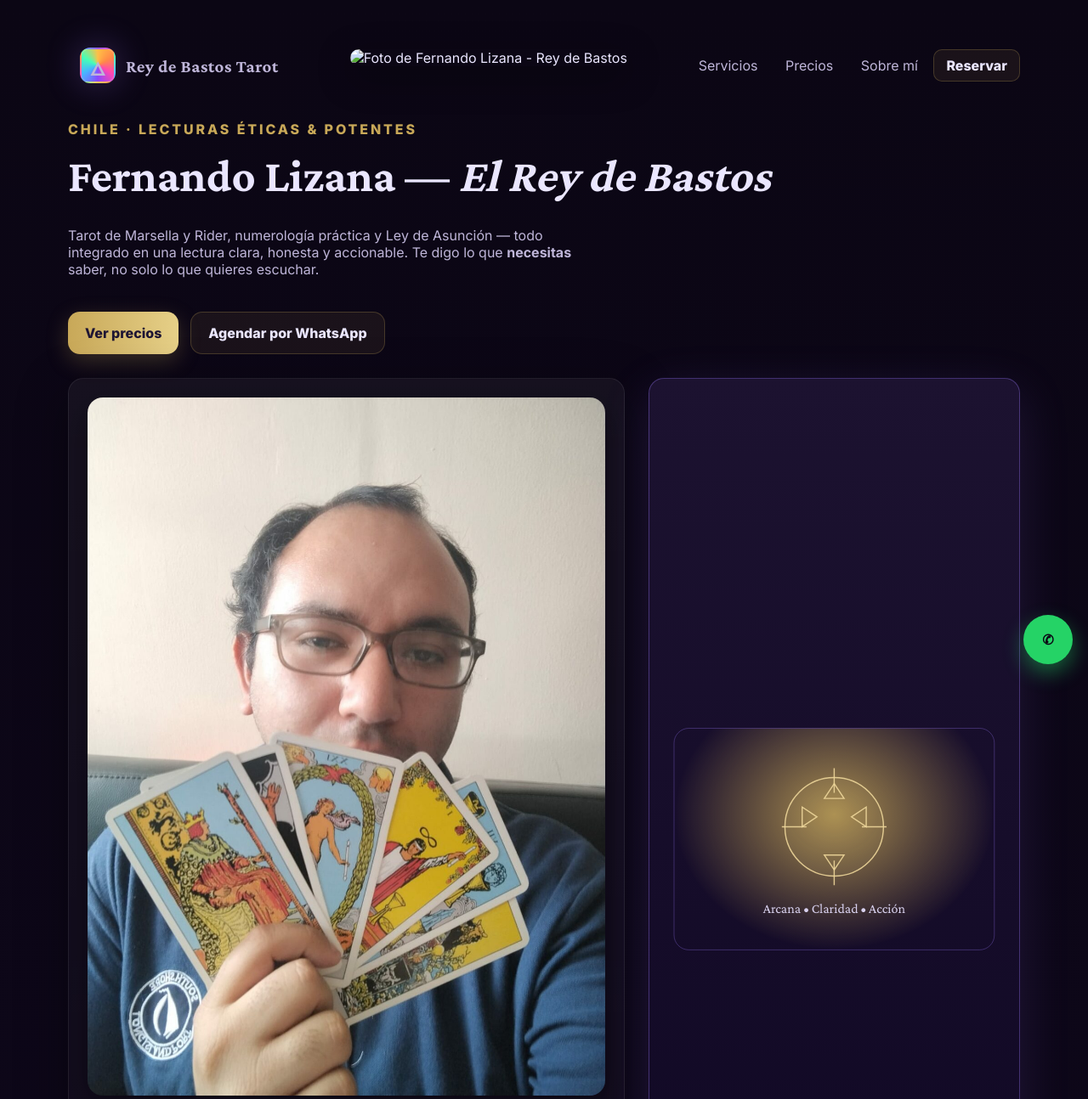
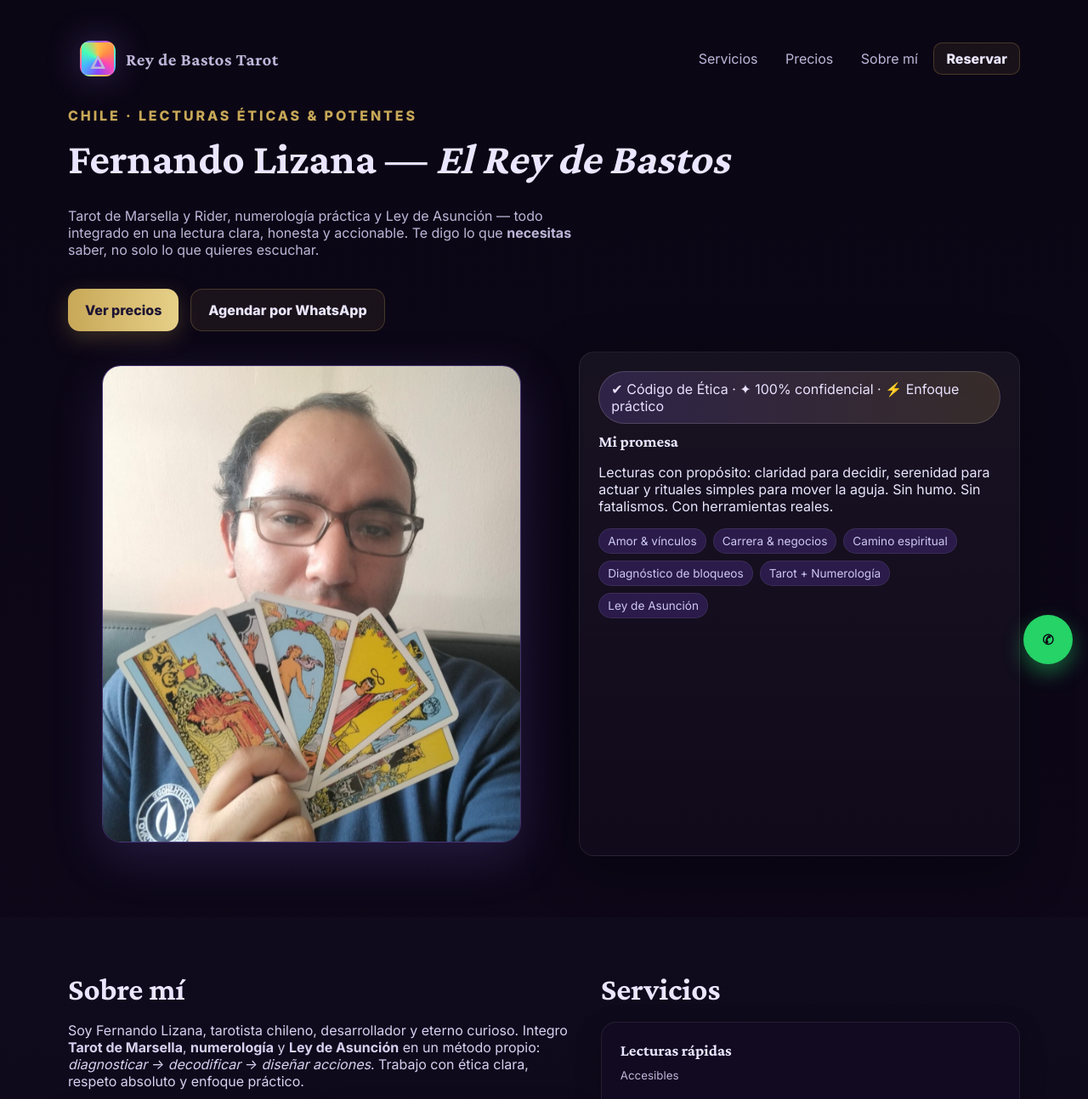
Before and after one commit to FernandoLizana/pagina_landinpage, a plain HTML site: page index.html in a window 1280 px wide. Shown: the top 1294 px of the page at 85% size. Drawn offline with nearby package versions, Linux system fonts and the light colour scheme.

Commit message:
Update index.html

```diff
--- a/index.html
+++ b/index.html
@@ -18,36 +18,44 @@
     *{box-sizing:border-box}
     html,body{margin:0;background:radial-gradient(1200px 800px at 15% -10%,#241445 0%,transparent 60%),radial-gradient(1200px 800px at 85% -10%,#1e0f3b 0%,transparent 60%),linear-gradient(180deg,var(--bg),var(--bg2));color:var(--ink);font-family:Inter,system-ui,-apple-system,Segoe UI,Roboto,"Helvetica Neue",Arial,sans-serif}
     a{color:inherit;text-decoration:none}
-    .container{width:min(1120px,90vw);margin-inline:auto}
+    .container{width:min(1120px,92vw);margin-inline:auto}
     .grid{display:grid;gap:24px}
     .btn{display:inline-flex;align-items:center;gap:.6rem;padding:14px 20px;border-radius:14px;background:linear-gradient(90deg,var(--acc),#e6d088);color:#1e1533;font-weight:800;box-shadow:0 8px 26px rgba(200,168,88,.25);transition:.2s transform,.2s box-shadow}
     .btn:hover{transform:translateY(-2px);box-shadow:0 12px 36px rgba(200,168,88,.32)}
     .btn.ghost{background:rgba(200,168,88,.08);color:var(--ink);border:1px solid rgba(200,168,88,.25);box-shadow:none}
-    header.hero{position:relative;isolation:isolate;padding:48px 0 96px;overflow:hidden}
+    header.hero{position:relative;isolation:isolate;padding:40px 0 72px;overflow:hidden}
     .hero::before,.hero::after{content:"";position:absolute;inset:-20% -10%;background:radial-gradient(1200px 600px at 50% -10%,rgba(157,123,255,.17),transparent 60%);filter:blur(10px);z-index:-1}
-    nav.top{display:flex;align-items:center;justify-content:space-between;gap:10px;margin-bottom:36px}
+    nav.top{display:flex;align-items:center;justify-content:space-between;gap:10px;margin-bottom:28px}
     .brand{display:flex;align-items:center;gap:12px;font-weight:800;letter-spacing:.5px}
     .brand .logo{height:42px;width:42px;border-radius:12px;display:grid;place-items:center;background:conic-gradient(from 0deg at 50% 50%,#ffbf47,#ff8a47,#ff47b2,#8a47ff,#47b5ff,#47ffb6,#ffbf47);box-shadow:var(--glow);border:2px solid rgba(255,255,255,.12)}
     .brand span{font-family:"Crimson Pro",serif;font-size:1.3rem}
     .top a{padding:8px 14px;border-radius:10px;color:var(--mut)}
     .top a:hover{background:rgba(255,255,255,.06);color:var(--ink)}
 
-    .hero .hgroup{display:grid;gap:16px}
+    .hero .hgroup{display:grid;gap:14px}
     .eyebrow{color:var(--acc);letter-spacing:.18em;font-weight:800;text-transform:uppercase}
-    h1{font-size:clamp(2rem,5vw,3.4rem);line-height:1.05;margin:0;font-family:"Crimson Pro",serif;font-weight:700}
+    h1{font-size:clamp(2rem,5vw,3.2rem);line-height:1.05;margin:0;font-family:"Crimson Pro",serif;font-weight:700}
     .subtitle{color:var(--mut);max-width:60ch}
-    .cta{display:flex;gap:14px;flex-wrap:wrap;margin-top:8px}
-    .hero-card{margin-top:28px;display:grid;grid-template-columns:1.2fr .8fr;gap:28px}
+    .cta{display:flex;gap:14px;flex-wrap:wrap;margin-top:6px}
 
-    .profile{background:linear-gradient(180deg,rgba(255,255,255,.05),rgba(255,255,255,.02));border:1px solid rgba(255,255,255,.08);border-radius:var(--br);padding:22px 22px 8px;backdrop-filter:blur(2px);box-shadow:0 18px 60px rgba(0,0,0,.35)}
-    .profile h3{font-family:"Crimson Pro",serif;margin:8px 0 6px}
+    /* ====== HERO CARD LAYOUT (responsive) ====== */
+    .hero-card{margin-top:24px;display:grid;grid-template-columns:1.05fr .95fr;gap:28px}
+    @media (max-width:1020px){.hero-card{grid-template-columns:1fr}}
+
+    /* Profile (text) */
+    .profile{background:linear-gradient(180deg,rgba(255,255,255,.05),rgba(255,255,255,.02));border:1px solid rgba(255,255,255,.08);border-radius:var(--br);padding:22px;backdrop-filter:blur(2px);box-shadow:0 18px 60px rgba(0,0,0,.35)}
+    .profile h3{font-family:"Crimson Pro",serif;margin:10px 0 6px}
     .chips{display:flex;flex-wrap:wrap;gap:8px}
     .chip{background:var(--chip);border:1px solid rgba(255,255,255,.08);color:#cec7f0;padding:6px 10px;border-radius:999px;font-size:.85rem}
 
-    .emblem{background:linear-gradient(180deg,#1c1230,#100824);border:1px solid rgba(157,123,255,.35);border-radius:var(--br);display:grid;place-items:center;position:relative;overflow:hidden;box-shadow:0 18px 60px rgba(157,123,255,.15)}
-    .emblem svg{width:100%;height:auto;max-height:320px;opacity:.92}
+    /* Portrait (image) */
+    .portrait{position:relative;border-radius:22px;overflow:hidden;background:linear-gradient(180deg,#1c1230,#0f091b);border:1px solid rgba(157,123,255,.35);box-shadow:0 18px 60px rgba(157,123,255,.18)}
+    .portrait img{width:100%;height:100%;display:block;object-fit:cover;aspect-ratio:4/5;max-height:560px}
+    .portrait::after{content:"";position:absolute;inset:0;background:radial-gradient(60% 40% at 50% 0%,rgba(200,168,88,.18),transparent 60%)}
+    @media (max-width:1020px){.portrait img{aspect-ratio:16/10;max-height:none}}
 
-    section{padding:68px 0}
+    /* Sections */
+    section{padding:64px 0}
     section.alt{background:linear-gradient(180deg,#0f0a1c,#0b0714)}
     h2{font-family:"Crimson Pro",serif;font-size:clamp(1.6rem,3.6vw,2.3rem);margin:0 0 18px}
     p.lead{color:#d7d1f0;max-width:70ch}
@@ -59,17 +67,14 @@
 
     .price-group{margin-top:22px;border-top:1px dashed rgba(255,255,255,.12);padding-top:14px}
     .price{display:flex;align-items:center;justify-content:space-between;margin:8px 0;padding:10px 12px;border-radius:12px;background:rgba(255,255,255,.03);border:1px solid rgba(255,255,255,.06)}
-    .price span{display:block}
     .price .title{font-weight:700}
     .price .note{color:var(--mut);font-size:.92rem}
     .price .amount{font-weight:800;color:#ffe7a3}
 
     .table{width:100%;border-collapse:separate;border-spacing:0 10px;margin-top:8px}
-    .table tr{background:rgba(255,255,255,.03)}
     .table th,.table td{padding:12px 14px;text-align:left}
     .table th{color:#d7d1f0;font-weight:700}
     .table td:last-child,.table th:last-child{text-align:right}
-    .table tr{border-radius:12px;overflow:hidden}
 
     .ribbon{display:inline-flex;gap:.6rem;align-items:center;background:linear-gradient(90deg,rgba(157,123,255,.18),rgba(200,168,88,.18));border:1px solid rgba(255,255,255,.15);color:#e9e2ff;padding:10px 14px;border-radius:999px}
 
@@ -80,13 +85,11 @@
     .faq details{background:var(--card);border:1px solid rgba(255,255,255,.08);border-radius:14px;padding:12px 16px;margin:10px 0}
     .faq summary{font-weight:700;cursor:pointer}
 
-    footer{padding:40px 0 60px;color:var(--mut);text-align:center;background:linear-gradient(180deg,#0b0614,#080510)}
+    footer{padding:36px 0 56px;color:var(--mut);text-align:center;background:linear-gradient(180deg,#0b0614,#080510)}
     .footnav{display:flex;gap:16px;justify-content:center;margin:10px 0 18px}
 
     .floating-wa{position:fixed;right:18px;bottom:18px;z-index:99}
     .floating-wa a{display:inline-grid;place-items:center;height:58px;width:58px;border-radius:999px;background:#25D366;color:#0b0614;font-weight:800;box-shadow:0 10px 24px rgba(37,211,102,.45)}
-
-    @media (max-width:900px){.hero-card{grid-template-columns:1fr}}
   </style>
 </head>
 <body>
@@ -97,14 +100,9 @@
           <span class="logo">🜂</span>
           <span>Rey de Bastos Tarot</span>
         </a>
-        <img src="foto.jpg"
-     alt="Foto de Fernando Lizana - Rey de Bastos"
-     style="max-width:100%;border-radius:18px;box-shadow:0 12px 40px rgba(0,0,0,.4);margin-bottom:18px;">
-
         <div class="toplinks">
           <a href="#servicios">Servicios</a>
           <a href="#precios">Precios</a>
-
           <a href="#sobre-mi">Sobre mí</a>
           <a href="#contacto" class="btn ghost">Reservar</a>
         </div>
@@ -121,12 +119,12 @@
       </div>
 
       <div class="hero-card">
+        <!-- Retrato a la derecha en desktop, arriba en mobile -->
+        <figure class="portrait">
+          <img src="foto.jpeg" alt="Foto de Fernando Lizana - Rey de Bastos" loading="lazy" />
+        </figure>
+
         <div class="profile">
-          <img src="foto.jpeg"
-     alt="Foto de Fernando Lizana - Rey de Bastos"
-     style="max-width:100%;border-radius:18px;box-shadow:0 12px 40px rgba(0,0,0,.4);margin-bottom:18px;">
-
-
           <span class="ribbon">✔ Código de Ética · ✦ 100% confidencial · ⚡ Enfoque práctico</span>
           <h3>Mi promesa</h3>
           <p>Lecturas con propósito: claridad para decidir, serenidad para actuar y rituales simples para mover la aguja. Sin humo. Sin fatalismos. Con herramientas reales.</p>
@@ -138,25 +136,6 @@
             <span class="chip">Tarot + Numerología</span>
             <span class="chip">Ley de Asunción</span>
           </div>
-        </div>
-        <div class="emblem" aria-hidden="true">
-          <!-- Simple tarot emblem SVG -->
-          <svg viewBox="0 0 600 400" fill="none" xmlns="http://www.w3.org/2000/svg">
-            <defs>
-              <radialGradient id="g" cx="0" cy="0" r="1" gradientUnits="userSpaceOnUse" gradientTransform="translate(300 160) rotate(90) scale(220 260)">
-                <stop stop-color="#c8a858" stop-opacity=".9"/>
-                <stop offset="1" stop-color="#c8a858" stop-opacity="0"/>
-              </radialGradient>
-            </defs>
-            <rect x="40" y="20" width="520" height="360" rx="24" stroke="#9d7bff" stroke-opacity=".45" fill="url(#g)"/>
-            <g stroke="#ffe7a3" stroke-opacity=".9" stroke-width="2">
-              <circle cx="300" cy="180" r="80" fill="rgba(255,231,163,.05)"/>
-              <path d="M300 85v40M300 235v40M215 180h40M345 180h40"/>
-              <path d="M300 110l16 24h-32l16-24zM300 250l-16-24h32l-16 24z"/>
-              <path d="M248 148l24 16-24 16 0-32zM352 148l-24 16 24 16 0-32z"/>
-            </g>
-            <text x="300" y="320" text-anchor="middle" fill="#e9e2ff" font-family="Crimson Pro,serif" font-size="22">Arcana • Claridad • Acción</text>
-          </svg>
         </div>
       </div>
     </div>
@@ -304,8 +283,7 @@
   <div class="floating-wa"><a id="waFab" href="#" aria-label="Abrir WhatsApp">✆</a></div>
 
   <script>
-    // >>> Personaliza con tu número (formato internacional sin +)
-    const PHONE = '56966253545'; // ejemplo: 56966253545
+    const PHONE = '56966253545';
     const hello = encodeURIComponent('Hola, quiero agendar una lectura. Mi nombre es ____ y estoy en ____. Me interesa ____');
     const wa = `https://wa.me/${PHONE}?text=${hello}`;
     document.getElementById('waLink').href = wa;
```
